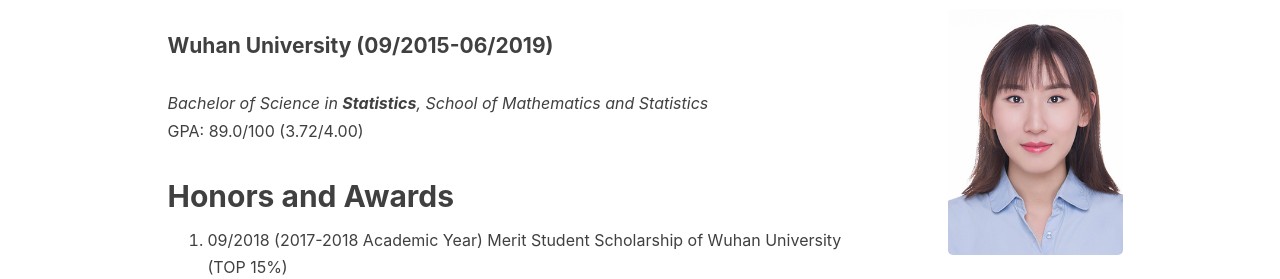
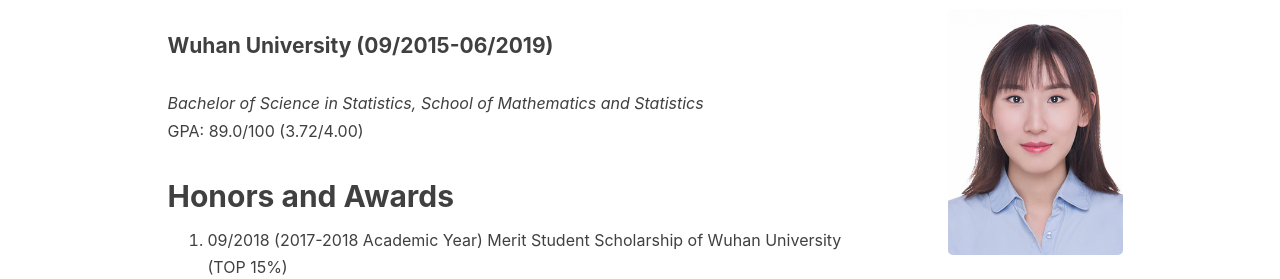
Before and after one commit to kehuizhao/kehuizhao.github.io, a Jekyll site: the page built from index.html, in a window 1280 px wide and 900 px high, scrolled down 422 px. Shown: the part 167-446 px from the top of the window. Built offline with Jekyll 4.4.1, drawn with Linux system fonts in a browser that asks for light colours; nearby versions of some CDN libraries; formulas are drawn with MathJax 3; the list of posts is cut into pages by our own code; comment, search, counter and statistics services are not loaded.

Commit message:
Update en.md

```diff
--- a/_includes/about/en.md
+++ b/_includes/about/en.md
@@ -3,7 +3,7 @@
 
 #### Wuhan University (09/2015-06/2019)
 
-*Bachelor of Science in **Statistics**, School of Mathematics and Statistics* <br>
+*Bachelor of Science in Statistics, School of Mathematics and Statistics* <br>
 GPA: 89.0/100 (3.72/4.00)
 
 ## Honors and Awards
```
